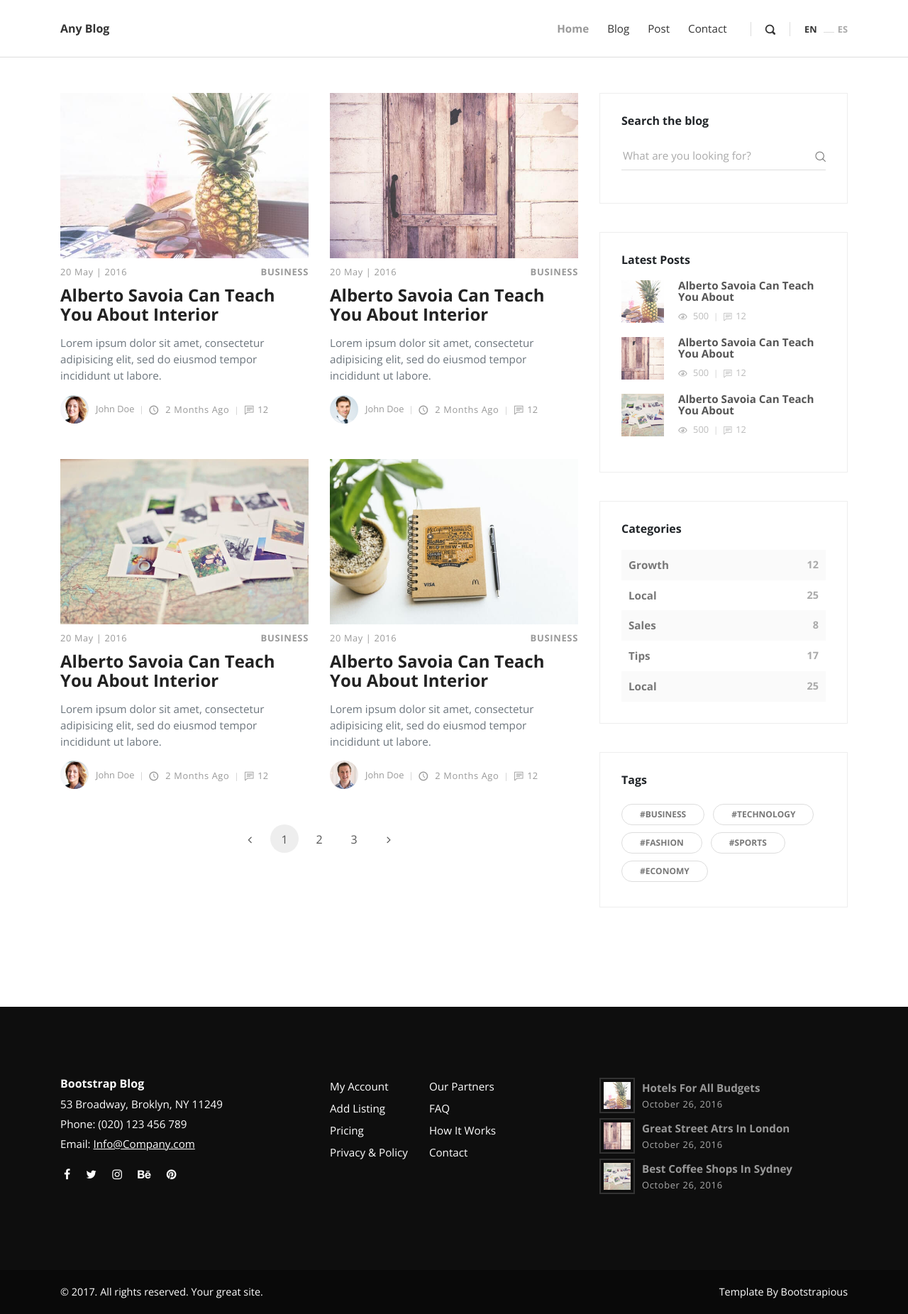
After one commit to gurnitha/2024-django-any-blog, a Django app: page /blog/ in a window 1280 px wide. The commit adds this page. Shown: the whole page at 71% size. Run offline with Django 5.2, Linux system fonts and the light colour scheme; some libraries are stand-ins or nearby versions.

Commit message:
15. Creating blog page: template, views, urls

```diff
--- a/apps/posts/urls.py
+++ b/apps/posts/urls.py
@@ -10,4 +10,5 @@ app_name = 'posts'
 
 urlpatterns = [
     path('', views.index, name='home'),
+    path('blog/', views.blog, name='blog'),
 ]
--- a/apps/posts/views.py
+++ b/apps/posts/views.py
@@ -7,3 +7,6 @@ from django.shortcuts import render
 
 def index(request):
 	return render(request, 'index.html')
+
+def blog(request):
+	return render(request, 'blog.html')
--- /dev/null
+++ b/templates/blog.html
@@ -0,0 +1,259 @@
+<!-- templates/index.html -->
+{% extends 'base.html' %}
+{% load static %}
+
+{% block title %}Blog{% endblock title%}
+
+{% block content %}
+
+    <div class="container">
+      <div class="row">
+
+        <!-- Latest Posts and Pagination-->
+        <main class="posts-listing col-lg-8">
+          <div class="container">
+            <div class="row">
+
+              <!-- Post -->
+              <div class="post col-xl-6">
+                <div class="post-thumbnail">
+                  <a href="post.html">
+                    <img src="{% static 'img/blog-post-1.jpeg' %}"
+                    alt="..." class="img-fluid">
+                  </a>
+                </div>
+                <div class="post-details">
+                  <div class="post-meta d-flex justify-content-between">
+                    <div class="date meta-last">20 May | 2016</div>
+                    <div class="category"><a href="#">Business</a></div>
+                  </div><a href="post.html">
+                    <h3 class="h4">Alberto Savoia Can Teach You About Interior</h3></a>
+                  <p class="text-muted">Lorem ipsum dolor sit amet, consectetur adipisicing elit, sed do eiusmod tempor incididunt ut labore.</p>
+                  <footer class="post-footer d-flex align-items-center">
+                    <a href="#" class="author d-flex align-items-center flex-wrap">
+                      <div class="avatar">
+                        <img src="{% static 'img/avatar-3.jpg' %}"
+                        alt="..." class="img-fluid">
+                      </div>
+                      <div class="title"><span>John Doe</span></div>
+                    </a>
+                    <div class="date"><i class="icon-clock"></i> 2 months ago</div>
+                    <div class="comments meta-last"><i class="icon-comment"></i>12</div>
+                  </footer>
+                </div>
+              </div>
+
+              <!-- Post -->
+              <div class="post col-xl-6">
+                <div class="post-thumbnail">
+                  <a href="post.html">
+                    <img src="{% static 'img/blog-post-2.jpg' %}"
+                    alt="..." class="img-fluid">
+                  </a>
+                </div>
+                <div class="post-details">
+                  <div class="post-meta d-flex justify-content-between">
+                    <div class="date meta-last">20 May | 2016</div>
+                    <div class="category"><a href="#">Business</a></div>
+                  </div><a href="post.html">
+                    <h3 class="h4">Alberto Savoia Can Teach You About Interior</h3></a>
+                  <p class="text-muted">Lorem ipsum dolor sit amet, consectetur adipisicing elit, sed do eiusmod tempor incididunt ut labore.</p>
+                  <div class="post-footer d-flex align-items-center">
+                    <a href="#" class="author d-flex align-items-center flex-wrap">
+                      <div class="avatar">
+                        <img src="{% static 'img/avatar-2.jpg' %}"
+                          alt="..." class="img-fluid">
+                      </div>
+                      <div class="title"><span>John Doe</span></div>
+                    </a>
+                    <div class="date"><i class="icon-clock"></i> 2 months ago</div>
+                    <div class="comments meta-last"><i class="icon-comment"></i>12</div>
+                  </div>
+                </div>
+              </div>
+
+              <!-- Post -->
+              <div class="post col-xl-6">
+                <div class="post-thumbnail">
+                  <a href="post.html">
+                    <img src="{% static 'img/blog-post-3.jpeg' %}"
+                      alt="..." class="img-fluid">
+                    </a>
+                </div>
+                <div class="post-details">
+                  <div class="post-meta d-flex justify-content-between">
+                    <div class="date meta-last">20 May | 2016</div>
+                    <div class="category"><a href="#">Business</a></div>
+                  </div><a href="post.html">
+                    <h3 class="h4">Alberto Savoia Can Teach You About Interior</h3></a>
+                  <p class="text-muted">Lorem ipsum dolor sit amet, consectetur adipisicing elit, sed do eiusmod tempor incididunt ut labore.</p>
+                  <div class="post-footer d-flex align-items-center">
+                    <a href="#" class="author d-flex align-items-center flex-wrap">
+                      <div class="avatar">
+                        <img src="{% static 'img/avatar-3.jpg' %}"
+                          alt="..." class="img-fluid">
+                      </div>
+                      <div class="title"><span>John Doe</span></div></a>
+                    <div class="date"><i class="icon-clock"></i> 2 months ago</div>
+                    <div class="comments meta-last"><i class="icon-comment"></i>12</div>
+                  </div>
+                </div>
+              </div>
+
+              <!-- Post -->
+              <div class="post col-xl-6">
+                <div class="post-thumbnail">
+                  <a href="post.html">
+                    <img src="{% static 'img/blog-post-4.jpeg' %}"
+                    alt="..." class="img-fluid">
+                  </a>
+                </div>
+                <div class="post-details">
+                  <div class="post-meta d-flex justify-content-between">
+                    <div class="date meta-last">20 May | 2016</div>
+                    <div class="category"><a href="#">Business</a></div>
+                  </div><a href="post.html">
+                    <h3 class="h4">Alberto Savoia Can Teach You About Interior</h3></a>
+                  <p class="text-muted">Lorem ipsum dolor sit amet, consectetur adipisicing elit, sed do eiusmod tempor incididunt ut labore.</p>
+                  <div class="post-footer d-flex align-items-center">
+                    <a href="#" class="author d-flex align-items-center flex-wrap">
+                      <div class="avatar">
+                        <img src="{% static 'img/avatar-1.jpg' %}"
+                        alt="..." class="img-fluid">
+                      </div>
+                      <div class="title"><span>John Doe</span></div>
+                    </a>
+                    <div class="date"><i class="icon-clock"></i> 2 months ago</div>
+                    <div class="comments meta-last"><i class="icon-comment"></i>12</div>
+                  </div>
+                </div>
+              </div>
+            </div>
+
+            <!-- Pagination -->
+            <nav aria-label="Page navigation example">
+              <ul class="pagination pagination-template d-flex justify-content-center">
+                <li class="page-item"><a href="#" class="page-link"> <i class="fa fa-angle-left"></i></a></li>
+                <li class="page-item"><a href="#" class="page-link active">1</a></li>
+                <li class="page-item"><a href="#" class="page-link">2</a></li>
+                <li class="page-item"><a href="#" class="page-link">3</a></li>
+                <li class="page-item"><a href="#" class="page-link"> <i class="fa fa-angle-right"></i></a></li>
+              </ul>
+            </nav>
+          </div>
+        </main>
+        <!-- END Latest Posts and Pagination -->
+
+        <!-- Aside -->
+        <aside class="col-lg-4">
+
+          <!-- Search-->
+          <div class="widget search">
+            <header>
+              <h3 class="h6">Search the blog</h3>
+            </header>
+            <form action="#" class="search-form">
+              <div class="form-group">
+                <input type="search" placeholder="What are you looking for?">
+                <button type="submit" class="submit"><i class="icon-search"></i></button>
+              </div>
+            </form>
+          </div>
+
+          <!-- Latest posts-->
+          <div class="widget latest-posts">
+            <header>
+              <h3 class="h6">Latest Posts</h3>
+            </header>
+            <div class="blog-posts"><a href="#">
+                <div class="item d-flex align-items-center">
+                  <div class="image">
+                    <img src="{% static 'img/small-thumbnail-1.jpg' %}"
+                    alt="..." class="img-fluid">
+                  </div>
+                  <div class="title"><strong>Alberto Savoia Can Teach You About</strong>
+                    <div class="d-flex align-items-center">
+                      <div class="views"><i class="icon-eye"></i> 500</div>
+                      <div class="comments"><i class="icon-comment"></i>12</div>
+                    </div>
+                  </div>
+                </div></a><a href="#">
+                <div class="item d-flex align-items-center">
+                  <div class="image">
+                    <img src="{% static 'img/small-thumbnail-2.jpg' %}"
+                    alt="..." class="img-fluid">
+                  </div>
+                  <div class="title"><strong>Alberto Savoia Can Teach You About</strong>
+                    <div class="d-flex align-items-center">
+                      <div class="views"><i class="icon-eye"></i> 500</div>
+                      <div class="comments"><i class="icon-comment"></i>12</div>
+                    </div>
+                  </div>
+                </div></a><a href="#">
+                <div class="item d-flex align-items-center">
+                  <div class="image">
+                    <img src="{% static 'img/small-thumbnail-3.jpg' %}"
+                    alt="..." class="img-fluid">
+                  </div>
+                  <div class="title"><strong>Alberto Savoia Can Teach You About</strong>
+                    <div class="d-flex align-items-center">
+                      <div class="views"><i class="icon-eye"></i> 500</div>
+                      <div class="comments"><i class="icon-comment"></i>12</div>
+                    </div>
+                  </div>
+                </div></a></div>
+          </div>
+
+          <!-- Categories-->
+          <div class="widget categories">
+            <header>
+              <h3 class="h6">Categories</h3>
+            </header>
+            <div class="item d-flex justify-content-between">
+              <a href="#">Growth</a><span>12</span>
+            </div>
+            <div class="item d-flex justify-content-between">
+              <a href="#">Local</a><span>25</span>
+            </div>
+            <div class="item d-flex justify-content-between">
+              <a href="#">Sales</a><span>8</span>
+            </div>
+            <div class="item d-flex justify-content-between">
+              <a href="#">Tips</a><span>17</span>
+            </div>
+            <div class="item d-flex justify-content-between">
+              <a href="#">Local</a><span>25</span>
+            </div>
+          </div>
+
+          <!-- Tags -->
+          <div class="widget tags">
+            <header>
+              <h3 class="h6">Tags</h3>
+            </header>
+            <ul class="list-inline">
+              <li class="list-inline-item">
+                <a href="#" class="tag">#Business</a>
+              </li>
+              <li class="list-inline-item">
+                <a href="#" class="tag">#Technology</a>
+              </li>
+              <li class="list-inline-item">
+                <a href="#" class="tag">#Fashion</a>
+              </li>
+              <li class="list-inline-item">
+                <a href="#" class="tag">#Sports</a>
+              </li>
+              <li class="list-inline-item">
+                <a href="#" class="tag">#Economy</a>
+              </li>
+            </ul>
+          </div>
+
+        </aside>
+        <!-- END Aside -->
+
+      </div>
+    </div>
+
+{% endblock content %}
--- a/templates/shared/head.html
+++ b/templates/shared/head.html
@@ -19,7 +19,7 @@
     <!-- Custom stylesheet - for your changes-->
     <link rel="stylesheet" href="{% static 'css/custom.css' %}">
     <!-- Favicon-->
-    <link rel="shortcut icon" href="{% static 'favicon.png' %}">
+    <link rel="shortcut icon" href="{% static 'favicon.ico' %}">
     <!-- Tweaks for older IEs--><!--[if lt IE 9]>
         <script src="https://oss.maxcdn.com/html5shiv/3.7.3/html5shiv.min.js"></script>
         <script src="https://oss.maxcdn.com/respond/1.4.2/respond.min.js"></script><![endif]-->
--- a/templates/shared/header.html
+++ b/templates/shared/header.html
@@ -23,7 +23,7 @@
         <div class="container">
           <!-- Navbar Brand -->
           <div class="navbar-header d-flex align-items-center justify-content-between">
-            <!-- Navbar Brand --><a href="index.html" class="navbar-brand">Bootstrap Blog</a>
+            <!-- Navbar Brand --><a href="{% url 'posts:home' %}" class="navbar-brand">Any Blog</a>
             <!-- Toggle Button-->
             <button type="button" data-toggle="collapse" data-target="#navbarcollapse"
               aria-controls="navbarcollapse" aria-expanded="false"
@@ -35,10 +35,10 @@
           <div id="navbarcollapse" class="collapse navbar-collapse">
             <ul class="navbar-nav ml-auto">
               <li class="nav-item">
-              	<a href="index.html" class="nav-link active ">Home</a>
+                <a href="{% url 'posts:home' %}" class="nav-link active ">Home</a>
               </li>
               <li class="nav-item">
-              	<a href="blog.html" class="nav-link ">Blog</a>
+                <a href="{% url 'posts:blog' %}" class="nav-link ">Blog</a>
               </li>
               <li class="nav-item">
                 <a href="post.html" class="nav-link ">Post</a>
```
Also changed, not shown: README.md, static_in_env/favicon.ico (added). Lines whose indentation alone changed are shown as unchanged.
